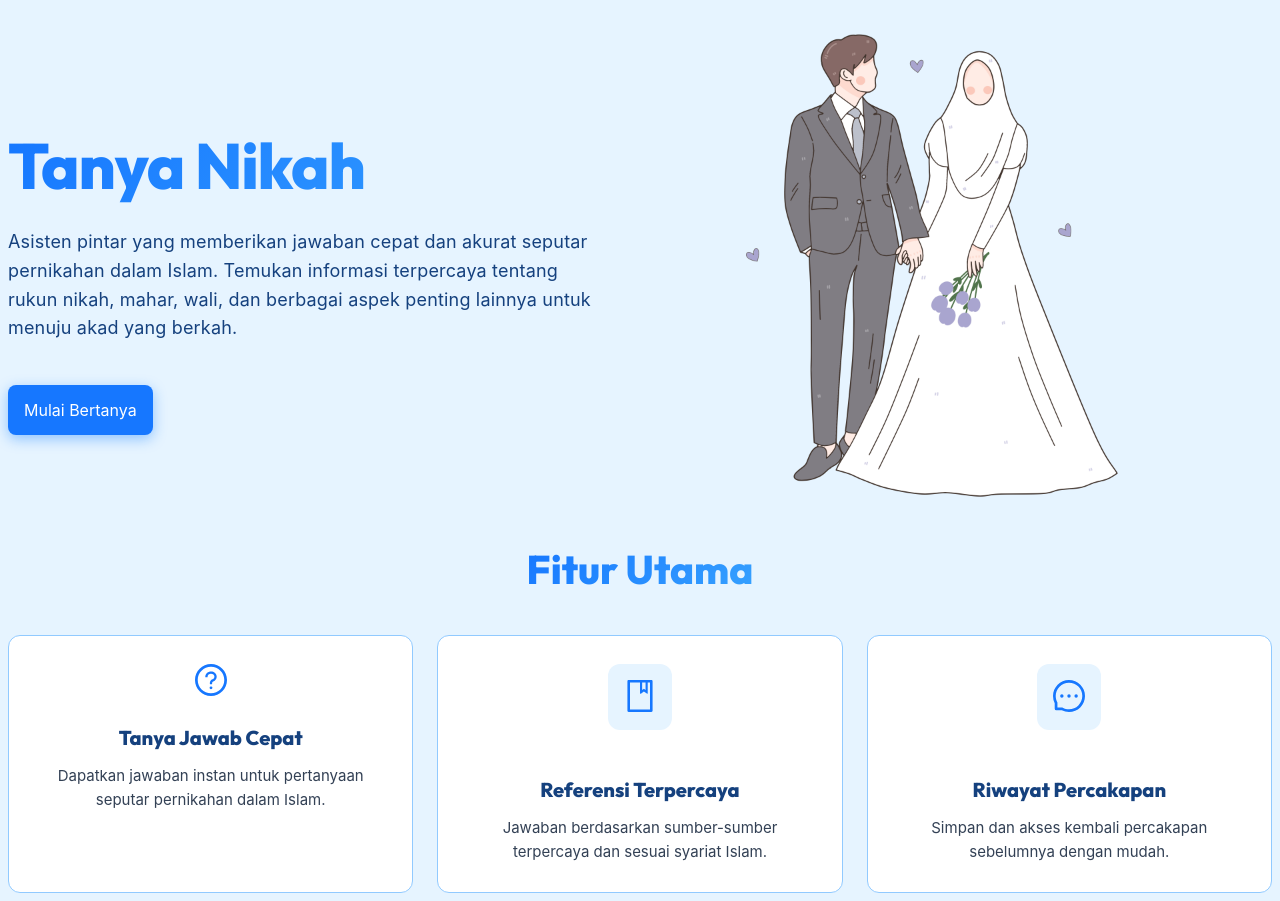
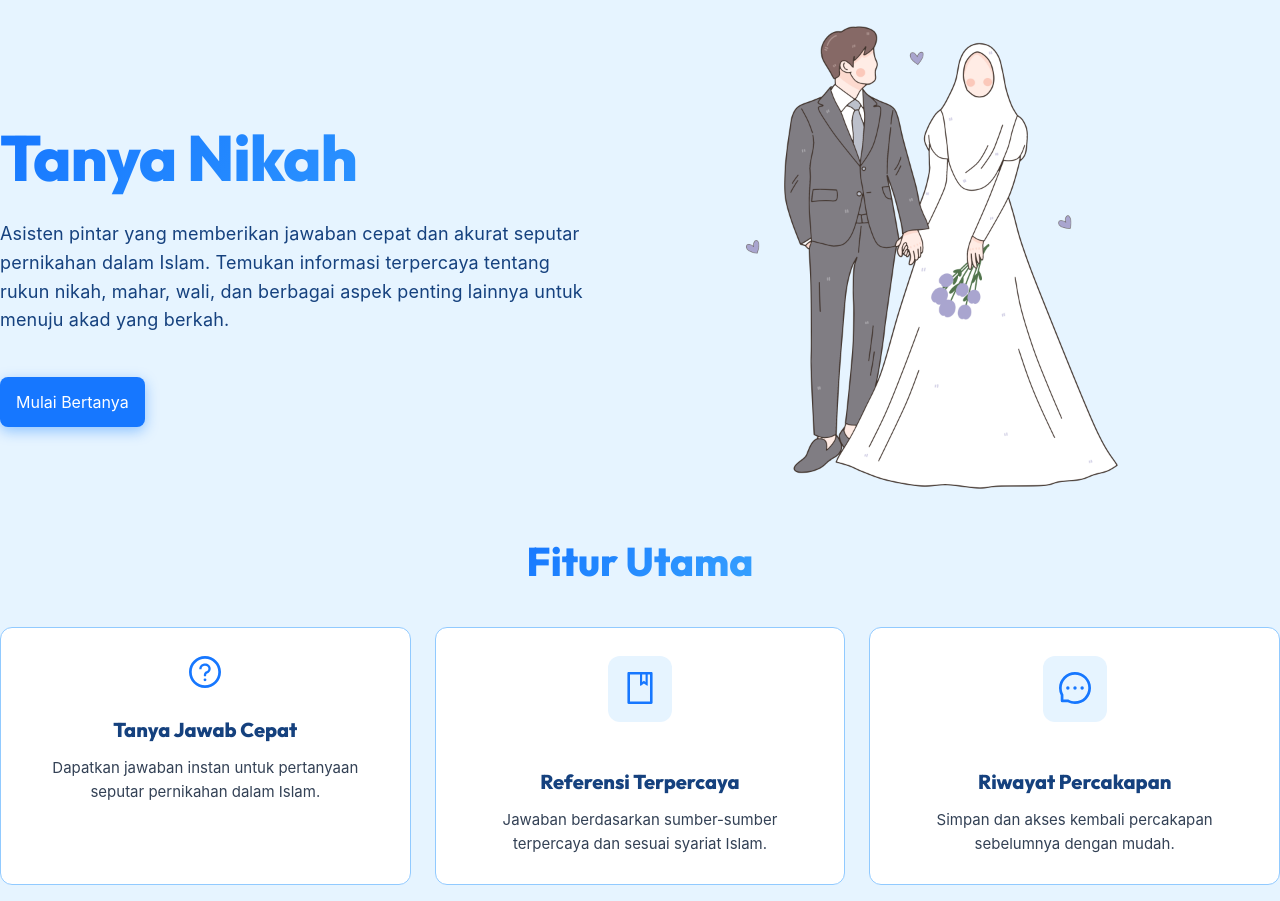
Before and after one commit to ryananjasmara/tanya-penghulu, a Next.js app: page / in a window 1280 px wide. Built offline with nearby package versions, Linux system fonts and the light colour scheme.

Commit message:
chore: add margin: 0 and padding: 0 for global css

```diff
--- a/src/app/globals.css
+++ b/src/app/globals.css
@@ -12,4 +12,6 @@ body {
   color: var(--foreground);
   background: var(--background);
   font-family: Arial, Helvetica, sans-serif;
+  margin: 0;
+  padding: 0;
 }
```
